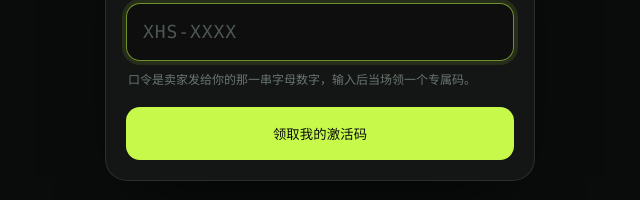
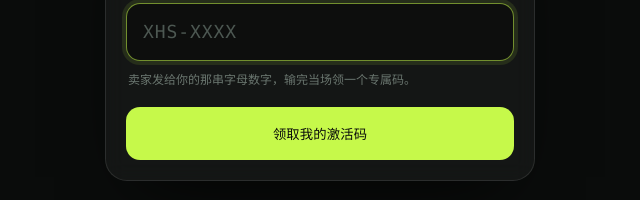
Before and after one commit to renhongtao2-cell/quiz, a plain HTML site: page gate.html in a window 1280 px wide. Shown: the part 399-599 px from the top of the page, 320-960 px from the left. Drawn offline with Linux system fonts and the light colour scheme.

Commit message:
polish(gate): 提货口令提示文案缩短，避免断行难看

```diff
--- a/gate.html
+++ b/gate.html
@@ -379,7 +379,7 @@
     el.label.textContent = isCode ? "激活码" : "提货口令";
     el.hint.textContent = isCode
       ? "16 位，格式是 XHS-XXXX-XXXX-XXXX，不区分大小写。"
-      : "口令是卖家发给你的那一串字母数字，输入后当场领一个专属码。";
+      : "卖家发给你的那串字母数字，输完当场领一个专属码。";
     el.input.value = "";
     el.input.classList.remove("is-error");
     el.input.placeholder = isCode ? "XHS-XXXX-XXXX-XXXX" : "XHS-XXXX";
```
